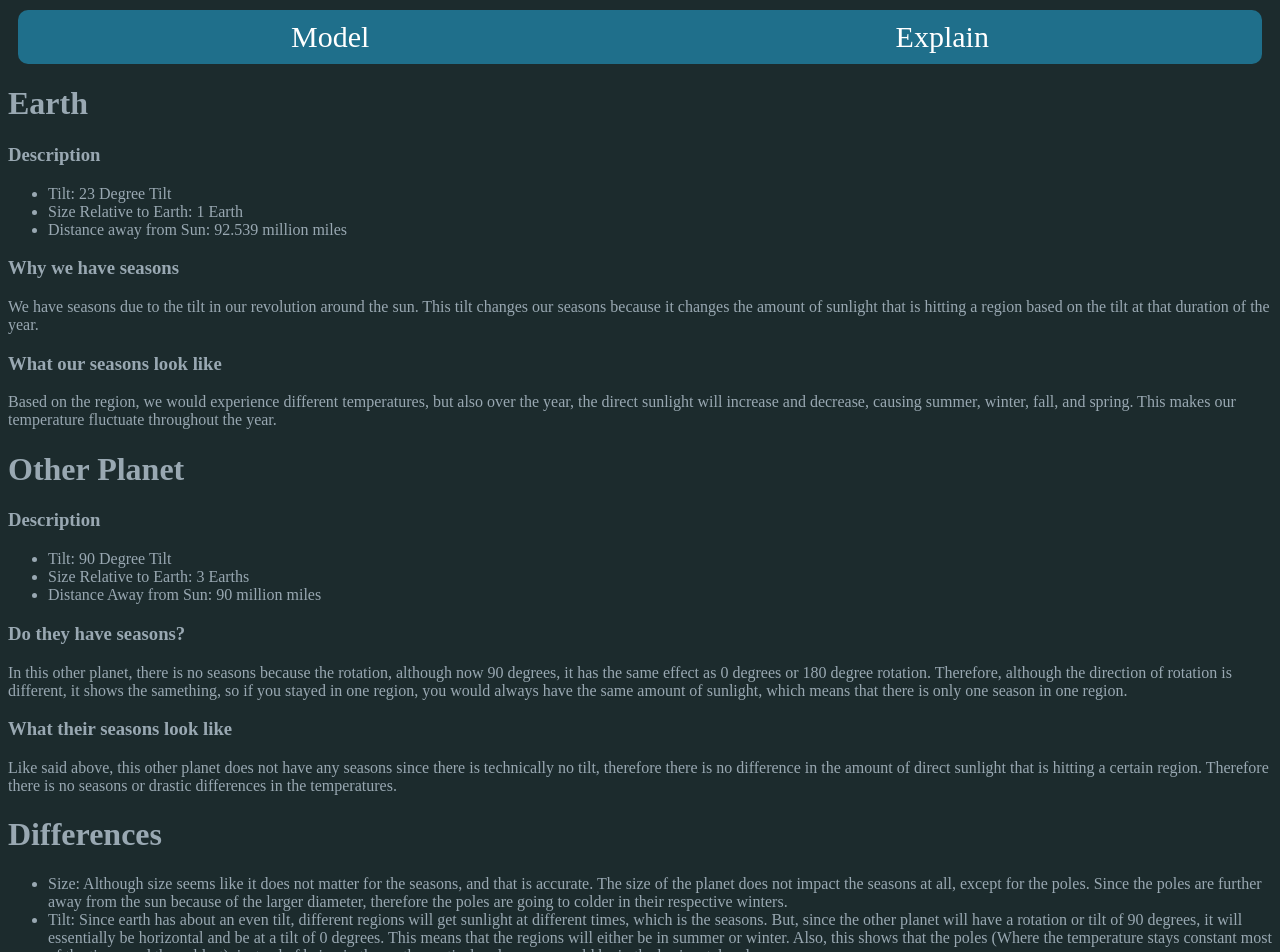
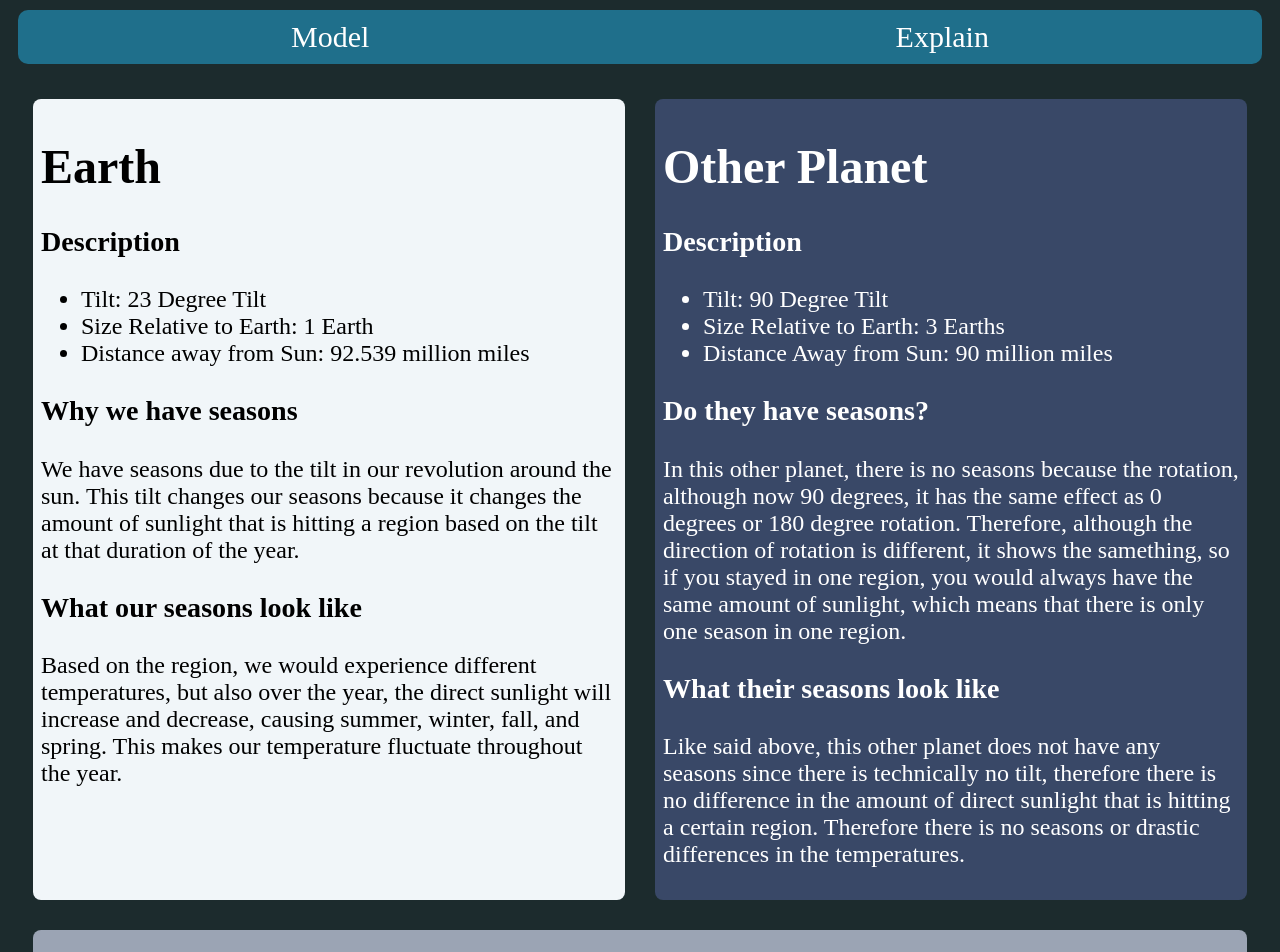
Before and after one commit to littlepotato123/Seasons, a React (Create React App) app: page /explain in a window 1280 px wide. Shown: the top 952 px of the page. Built offline with nearby package versions, Linux system fonts and the light colour scheme.

Commit message:
Finished Styling for Explain

```diff
--- a/src/App.css
+++ b/src/App.css
@@ -35,3 +35,39 @@ body {
 .nav li span:hover {
     background-color: #99a8b2;
 }
+
+.explain {
+    padding: 10px;
+    display: grid;
+    grid-template-columns: 1fr 1fr;
+    grid-template-rows: 1fr 1fr 1fr;
+}
+
+.explain div {
+    margin: 15px;
+    font-size: x-large;
+}
+
+.explain .earth {
+    background-color: #f1f6f9;
+    border-radius: 8px;
+    padding: 8px;
+    color: black;
+    grid-row: 1 / 2;
+}
+
+.explain .other {
+    background-color: #394867;
+    border-radius: 8px;
+    padding: 8px;
+    color: white;
+    grid-column: 2 / 3;
+}
+
+.explain .description {
+    background-color: #9ba4b4;
+    border-radius: 8px;
+    padding: 8px;
+    color: black;
+    grid-column: 1 / 3;
+}
--- a/src/Pages/Explain.tsx
+++ b/src/Pages/Explain.tsx
@@ -3,7 +3,7 @@ import React from 'react';
 const Explain = () => {
     return (
         <div className="explain">
-            <div>
+            <div className="earth" >
                 <h1>Earth</h1>
                 <h3>Description</h3>
                 <ul>
@@ -20,7 +20,7 @@ const Explain = () => {
                     Based on the region, we would experience different temperatures, but also over the year, the direct sunlight will increase and decrease, causing summer, winter, fall, and spring. This makes our temperature fluctuate throughout the year.
                 </p>
             </div>
-            <div>
+            <div className="other">
                 <h1>Other Planet</h1>
                 <h3>Description</h3>
                 <ul>
@@ -37,7 +37,7 @@ const Explain = () => {
                     Like said above, this other planet does not have any seasons since there is technically no tilt, therefore there is no difference in the amount of direct sunlight that is hitting a certain region. Therefore there is no seasons or drastic differences in the temperatures.
                 </p>
             </div>
-            <div>
+            <div className="description" >
                 <h1>Differences</h1>
                 <ul>
                     <li>Size: Although size seems like it does not matter for the seasons, and that is accurate. The size of the planet does not impact the seasons at all, except for the poles. Since the poles are further away from the sun because of the larger diameter, therefore the poles are going to colder in their respective winters.</li>
```
